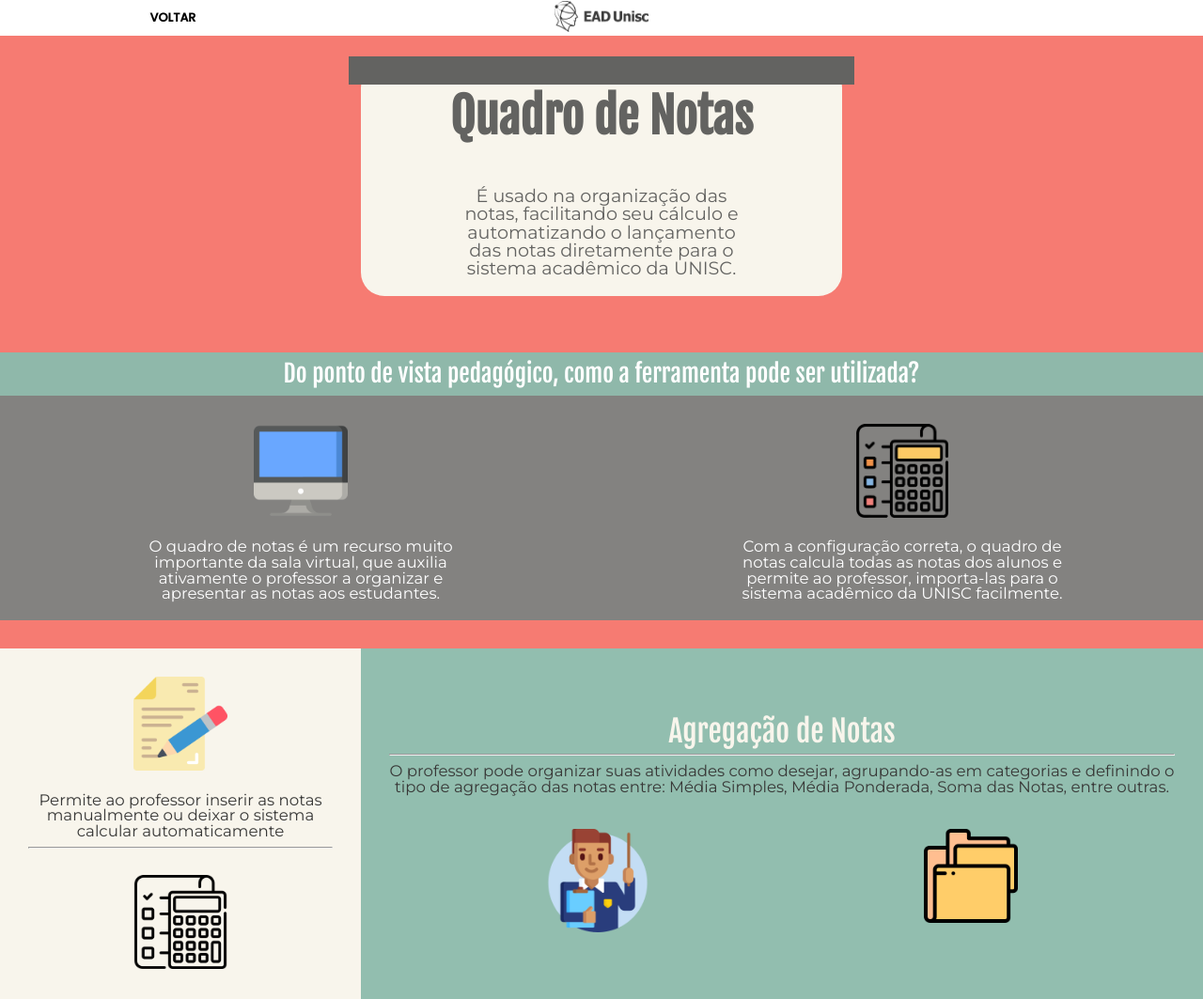
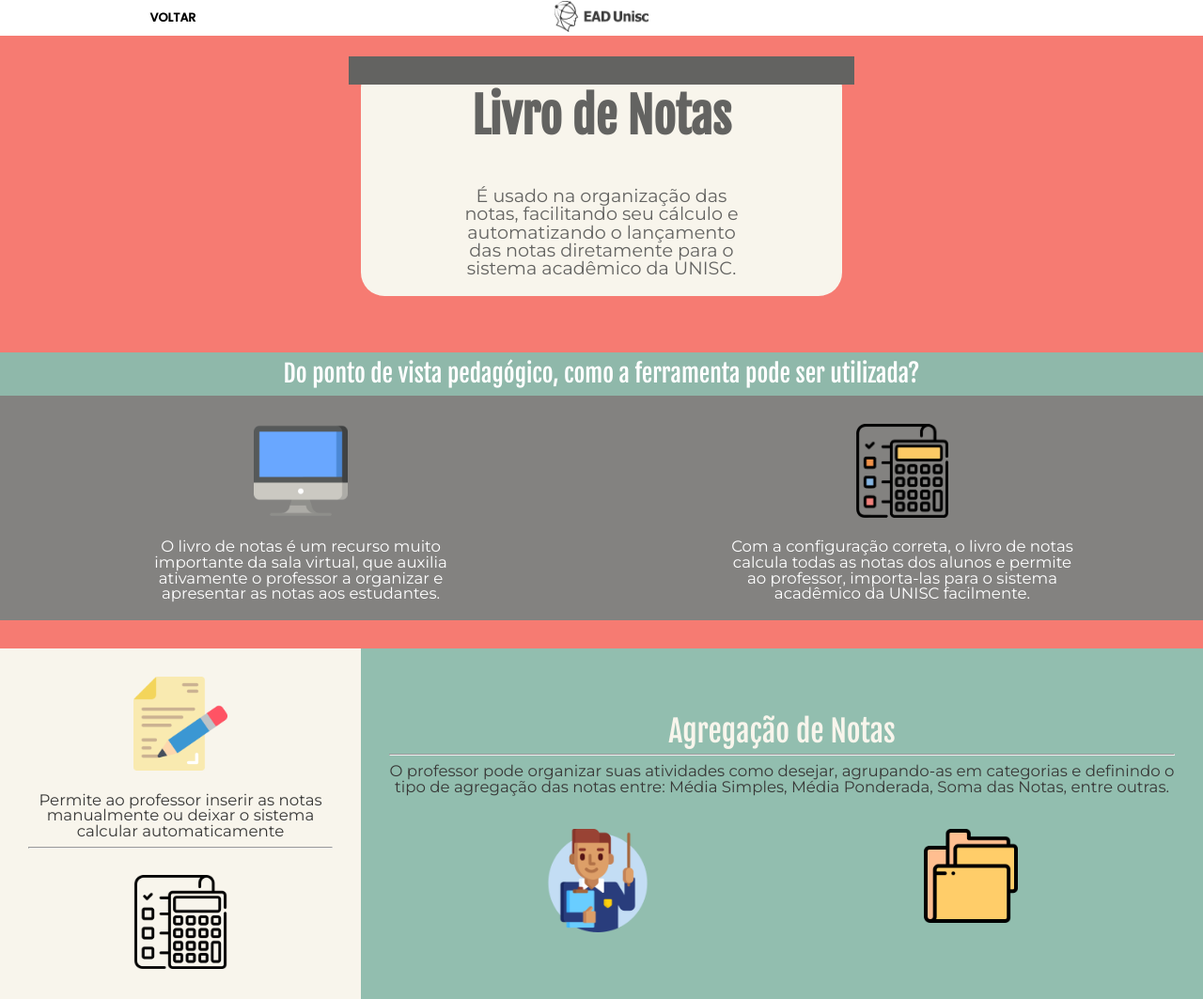
Before and after one commit to wesleyabatista/ti-ead, a PHP site: page /courses-notas.html in a window 1280 px wide. Shown: the top 1063 px of the page at 94% size. Run offline with PHP 8.4, Linux system fonts and the light colour scheme.

Commit message:
Att Quadro to Livro de Notas

```diff
--- a/courses-notas.html
+++ b/courses-notas.html
@@ -3,7 +3,7 @@
 
 <head>
     <meta charset="UTF-8">
-    <title>Quadro de Notas</title>
+    <title>Livro de Notas</title>
     <link rel="stylesheet" href="reset.css">
     <link rel="stylesheet" href="style.css">
     <link rel="preconnect" href="https://fonts.googleapis.com">
@@ -34,7 +34,7 @@
         <section class="work-frame">
             <div id="layer">&nbsp;</div>
             <section id="top">
-                <div id="title">Quadro de Notas</div>
+                <div id="title">Livro de Notas</div>
                 <div id="sub-title">É usado na organização das notas, facilitando seu cálculo e automatizando o lançamento das notas diretamente para o sistema acadêmico da UNISC.</div>
             </section>
 
@@ -46,11 +46,11 @@
                 <tr>
                     <td id="box1">
                         <img src="icons/desktop.png" alt="ícone de rede" height="100"></p>
-                        <p>O quadro de notas é um recurso muito importante da sala virtual, que auxilia ativamente o professor a organizar e apresentar as notas aos estudantes.</p>
+                        <p>O livro de notas é um recurso muito importante da sala virtual, que auxilia ativamente o professor a organizar e apresentar as notas aos estudantes.</p>
                     </td>
                     <td id="box2">
                         <img src="icons/calculo_nota-cor.png" alt="icone de mídias" height="100">
-                        <p>Com a configuração correta, o quadro de notas calcula todas as notas dos alunos e permite ao professor, importa-las para o sistema acadêmico da UNISC facilmente.</p>
+                        <p>Com a configuração correta, o livro de notas calcula todas as notas dos alunos e permite ao professor, importa-las para o sistema acadêmico da UNISC facilmente.</p>
                     </td>
                 </tr>
             </table>
@@ -90,8 +90,8 @@
                                 <td id="box6_1">
                                     <ul>
                                         <li>A nota inserida pelo professor sempre irá sobrepor a nota calculada automaticamente.</li>
-                                        <li>É possível configurar o quadro para calcular a nota do exame, mas nesse caso não há como importar a nota ao sistema da UNISC.</li>
-                                        <li>Com um conhecimento maior do quadro de notas, é possível fazer cálculos mais complexos e trabalhar com fórmulas personalizadas.</li>
+                                        <li>É possível configurar o livro para calcular a nota do exame, mas nesse caso não há como importar a nota ao sistema da UNISC.</li>
+                                        <li>Com um conhecimento maior do livro de notas, é possível fazer cálculos mais complexos e trabalhar com fórmulas personalizadas.</li>
                                         <li>Roteiro escrito <a href="https://drive.google.com/file/d/1z2jg9INP-5vH9TApBkjG9Paxyq93ZyHP/view?usp=sharing" target="_blank">Aqui</a></li>
                                     </ul>
                                 </td>
--- a/index.php
+++ b/index.php
@@ -88,8 +88,8 @@
                     <a href="courses-pesquisa.html"><img class="atividade" src="img_PESQUISA.png"></a>
                 </li>
                 <li>
-                    <h2>Quadro de Notas</h2>
-                    <a href="courses-notas.html"><img class="atividade" src="img_QNOTAS.png"></a>
+                    <h2>Livro de Notas</h2>
+                    <a href="courses-notas.html"><img class="atividade" src="img_LNOTAS.png"></a>
                 </li>
                 <li>
                     <h2>Questionário</h2>
```
Also changed, not shown: img_LNOTAS.png (renamed from img_QNOTAS.png).
